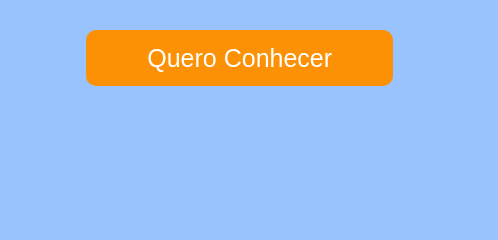
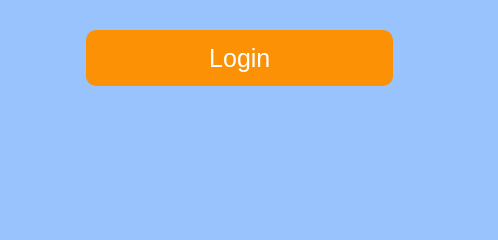
Before and after one commit to WesleyTeto/AulaPW, a plain HTML site: page index.html in a window 1280 px wide. Shown: the part 502-742 px from the top of the page, 782-1280 px from the left. Drawn offline with nearby package versions, Linux system fonts and the light colour scheme.

Commit message:
versao Login

```diff
--- a/index.html
+++ b/index.html
@@ -21,7 +21,7 @@
         <div class="right">
             <div class="login">
                 <h2 class="textoLogin">Sonhe,<br> Planeje, <br> e faça</h2>
-                <a href="main/main.html"><button class="buttonLogin">Quero Conhecer</button></a>
+                <a href="main/main.html"><button class="buttonLogin">Login</button></a>
             </div>
         </div>
     </section>
```
